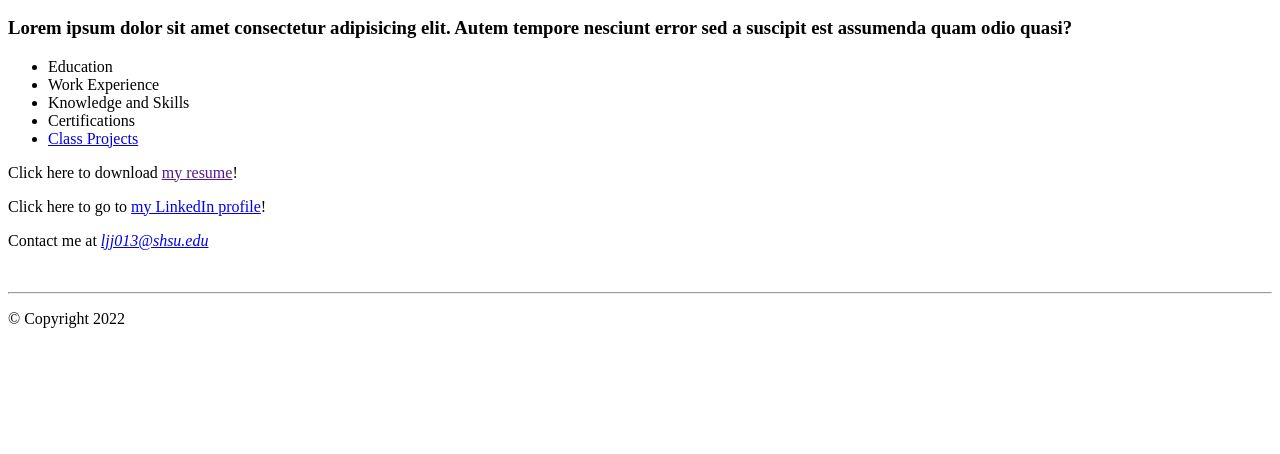
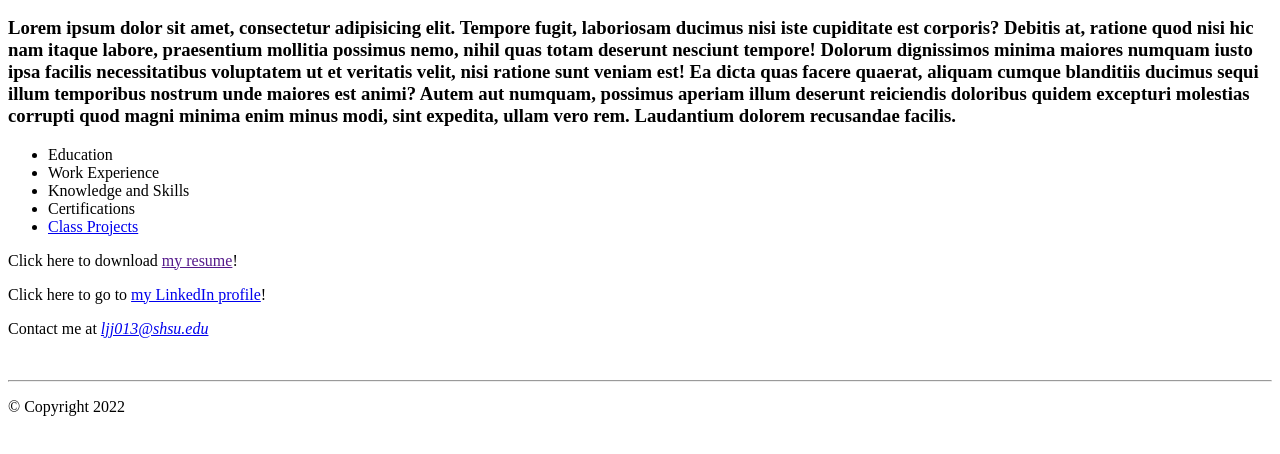
Before and after one commit to LJohnson23/LJohnson23.github.io, a plain HTML site: page index.html in a window 1280 px wide. Shown: the part 222-676 px from the top of the page. Drawn offline with Linux system fonts and the light colour scheme.

Commit message:
bio update

```diff
--- a/index.html
+++ b/index.html
@@ -15,7 +15,7 @@
         <h2 class="shadow">LJohnson.github.io</h2>
     </header>
     <main>
-        <h3>Lorem ipsum dolor sit amet consectetur adipisicing elit. Autem tempore nesciunt error sed a suscipit est assumenda quam odio quasi?</h3>
+        <h3>Lorem ipsum dolor sit amet, consectetur adipisicing elit. Tempore fugit, laboriosam ducimus nisi iste cupiditate est corporis? Debitis at, ratione quod nisi hic nam itaque labore, praesentium mollitia possimus nemo, nihil quas totam deserunt nesciunt tempore! Dolorum dignissimos minima maiores numquam iusto ipsa facilis necessitatibus voluptatem ut et veritatis velit, nisi ratione sunt veniam est! Ea dicta quas facere quaerat, aliquam cumque blanditiis ducimus sequi illum temporibus nostrum unde maiores est animi? Autem aut numquam, possimus aperiam illum deserunt reiciendis doloribus quidem excepturi molestias corrupti quod magni minima enim minus modi, sint expedita, ullam vero rem. Laudantium dolorem recusandae facilis.</h3>
         <nav>
             <ul>
                 <li>Education</li>
```
